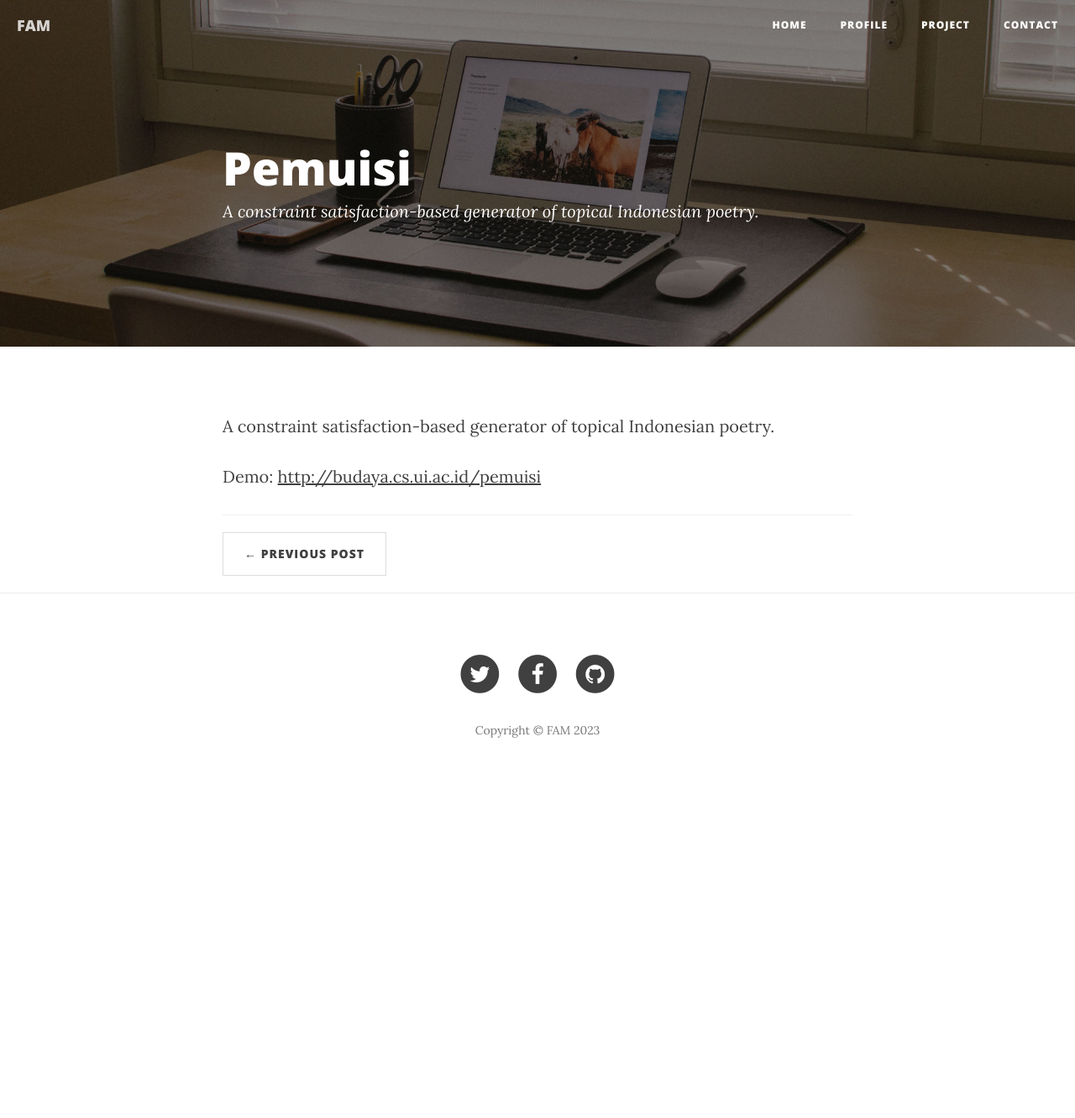
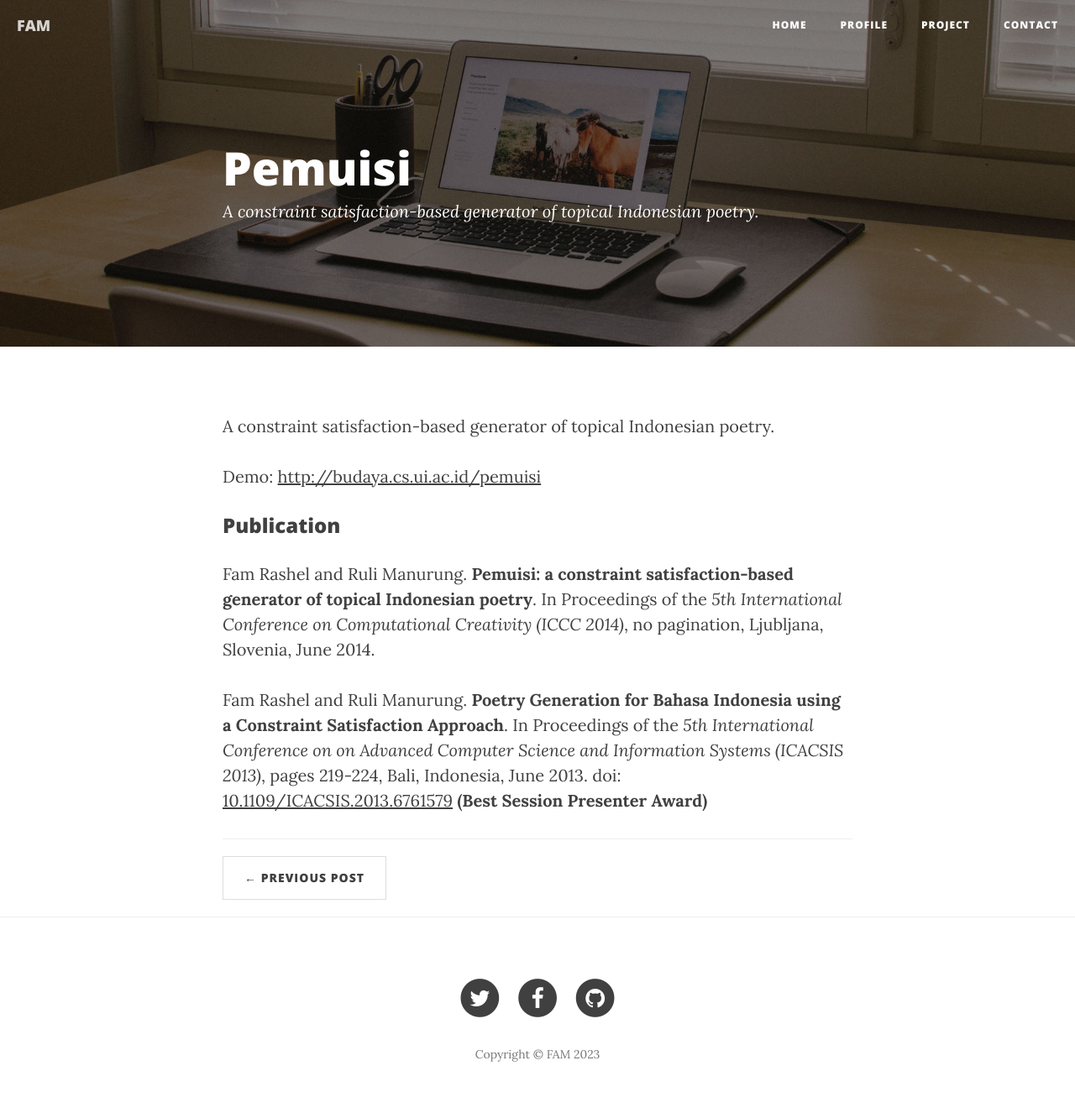
Before and after one commit to famrashel/famrashel.github.io, a Jekyll site: the page built from _projects/pemuisi.markdown, in a window 1280 px wide. Shown: the whole page at 84% size. Built offline with Jekyll 4.4.1, drawn with Linux system fonts in a browser that asks for light colours; nearby versions of some CDN libraries; before the commit the page ends 946 px from its top, so only the background shows below that.

Commit message:
Update project pages layout
Publications

```diff
--- a/_projects/idn_treebank.markdown
+++ b/_projects/idn_treebank.markdown
@@ -6,4 +6,4 @@ description: An attempt to create Indonesian treebank corpus.
 
 An attempt to create Indonesian treebank corpus.
 
-Link under github: <https://github.com/famrashel/idn-treebank.git>
+Github repository: <https://github.com/famrashel/idn-treebank.git>
--- a/_projects/pemuisi.markdown
+++ b/_projects/pemuisi.markdown
@@ -7,3 +7,14 @@ description: A constraint satisfaction-based generator of topical Indonesian poe
 A constraint satisfaction-based generator of topical Indonesian poetry.
 
 Demo: <http://budaya.cs.ui.ac.id/pemuisi>
+
+### Publication
+Fam Rashel and Ruli Manurung.
+**Pemuisi: a constraint satisfaction-based generator of topical Indonesian poetry**.
+In Proceedings of the *5th International Conference on Computational Creativity (ICCC 2014)*, no pagination, Ljubljana, Slovenia, June 2014.
+
+Fam Rashel and Ruli Manurung.
+**Poetry Generation for Bahasa Indonesia using a Constraint Satisfaction Approach**.
+In Proceedings of the *5th International Conference on on Advanced Computer Science and Information Systems (ICACSIS 2013)*, pages 219-224, Bali, Indonesia, June 2013.
+doi: [10.1109/ICACSIS.2013.6761579](https://doi.org/10.1109/ICACSIS.2013.6761579)
+**(Best Session Presenter Award)**
```
Also changed, not shown: _projects/idn_postag_corpus.markdown (+7 -1 lines), _projects/idn_postagger.markdown (+7 -1 lines), _projects/nlg.markdown (+7 -1 lines).
